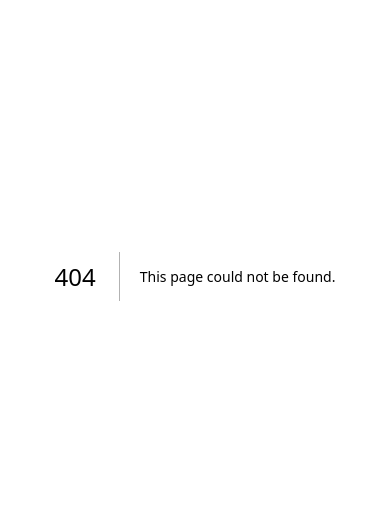
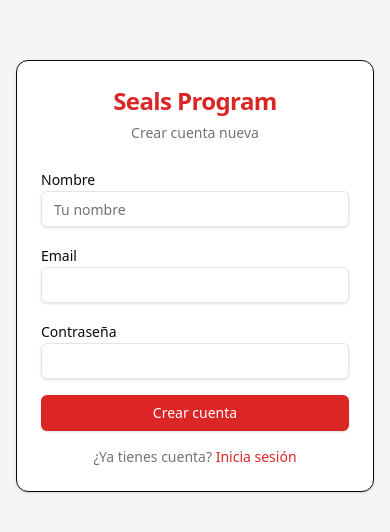
Before and after one commit to Danielmdo/SealsProgram, a Next.js app in the folder admin-web/: page /register in a window 390 px wide. Before the commit this address had no page. Shown: the part 146-678 px from the top of the page. Built offline with nearby package versions, Linux system fonts and the light colour scheme; no server answers.

Commit message:
feat: add user registration page (web + mobile)

```diff
--- a/admin-web/src/app/login/page.tsx
+++ b/admin-web/src/app/login/page.tsx
@@ -3,6 +3,7 @@
 import { useState } from 'react'
 import { createClient } from '@/lib/supabase'
 import { useRouter } from 'next/navigation'
+import Link from 'next/link'
 import { Button } from '@/components/ui/button'
 import { Input } from '@/components/ui/input'
 import { Card, CardContent, CardDescription, CardHeader, CardTitle } from '@/components/ui/card'
@@ -52,6 +53,10 @@ export default function LoginPage() {
               {loading ? 'Entrando...' : 'Entrar'}
             </Button>
           </form>
+          <div className="mt-4 text-center text-sm text-muted-foreground">
+            ¿No tienes cuenta?{' '}
+            <Link href="/register" className="text-primary hover:underline">Regístrate</Link>
+          </div>
         </CardContent>
       </Card>
     </div>
--- /dev/null
+++ b/admin-web/src/app/register/page.tsx
@@ -0,0 +1,97 @@
+'use client'
+
+import { useState } from 'react'
+import { createClient } from '@/lib/supabase'
+import { useRouter } from 'next/navigation'
+import { Button } from '@/components/ui/button'
+import { Input } from '@/components/ui/input'
+import { Card, CardContent, CardDescription, CardHeader, CardTitle } from '@/components/ui/card'
+import Link from 'next/link'
+
+export default function RegisterPage() {
+  const [name, setName] = useState('')
+  const [email, setEmail] = useState('')
+  const [password, setPassword] = useState('')
+  const [loading, setLoading] = useState(false)
+  const [error, setError] = useState('')
+  const [success, setSuccess] = useState(false)
+  const router = useRouter()
+  const supabase = createClient()
+
+  const handleRegister = async (e: React.FormEvent) => {
+    e.preventDefault()
+    setLoading(true)
+    setError('')
+
+    const { error } = await supabase.auth.signUp({
+      email,
+      password,
+      options: { data: { name } },
+    })
+
+    if (error) {
+      setError(error.message)
+      setLoading(false)
+      return
+    }
+
+    setSuccess(true)
+    setLoading(false)
+  }
+
+  if (success) {
+    return (
+      <div className="min-h-screen flex items-center justify-center bg-muted p-4">
+        <Card className="w-full max-w-md">
+          <CardHeader className="text-center">
+            <CardTitle className="text-2xl text-primary">¡Registrado!</CardTitle>
+            <CardDescription>Tu cuenta fue creada exitosamente.</CardDescription>
+          </CardHeader>
+          <CardContent className="text-center space-y-4">
+            <p className="text-sm text-muted-foreground">
+              Ya puedes iniciar sesión y elegir tu entrenador.
+            </p>
+            <Link href="/login">
+              <Button className="w-full">Ir a iniciar sesión</Button>
+            </Link>
+          </CardContent>
+        </Card>
+      </div>
+    )
+  }
+
+  return (
+    <div className="min-h-screen flex items-center justify-center bg-muted p-4">
+      <Card className="w-full max-w-md">
+        <CardHeader className="text-center">
+          <CardTitle className="text-2xl text-primary">Seals Program</CardTitle>
+          <CardDescription>Crear cuenta nueva</CardDescription>
+        </CardHeader>
+        <CardContent>
+          <form onSubmit={handleRegister} className="space-y-4">
+            <div className="space-y-2">
+              <label className="text-sm font-medium">Nombre</label>
+              <Input value={name} onChange={e => setName(e.target.value)} placeholder="Tu nombre" required />
+            </div>
+            <div className="space-y-2">
+              <label className="text-sm font-medium">Email</label>
+              <Input type="email" value={email} onChange={e => setEmail(e.target.value)} required />
+            </div>
+            <div className="space-y-2">
+              <label className="text-sm font-medium">Contraseña</label>
+              <Input type="password" value={password} onChange={e => setPassword(e.target.value)} required minLength={6} />
+            </div>
+            {error && <p className="text-sm text-destructive">{error}</p>}
+            <Button type="submit" className="w-full" disabled={loading}>
+              {loading ? 'Creando cuenta...' : 'Crear cuenta'}
+            </Button>
+          </form>
+          <div className="mt-4 text-center text-sm text-muted-foreground">
+            ¿Ya tienes cuenta?{' '}
+            <Link href="/login" className="text-primary hover:underline">Inicia sesión</Link>
+          </div>
+        </CardContent>
+      </Card>
+    </div>
+  )
+}
--- a/admin-web/src/proxy.ts
+++ b/admin-web/src/proxy.ts
@@ -27,13 +27,13 @@ export async function proxy(request: NextRequest) {
 
   const { data: { user } } = await supabase.auth.getUser()
 
-  if (!user && !request.nextUrl.pathname.startsWith('/login')) {
+  if (!user && !request.nextUrl.pathname.startsWith('/login') && !request.nextUrl.pathname.startsWith('/register')) {
     const url = request.nextUrl.clone()
     url.pathname = '/login'
     return NextResponse.redirect(url)
   }
 
-  if (user && request.nextUrl.pathname === '/login') {
+  if (user && (request.nextUrl.pathname === '/login' || request.nextUrl.pathname === '/register')) {
     const url = request.nextUrl.clone()
     url.pathname = '/dashboard'
     return NextResponse.redirect(url)
```
Also changed, not shown: 1 other file (tests, documents, lock files or other folders).
